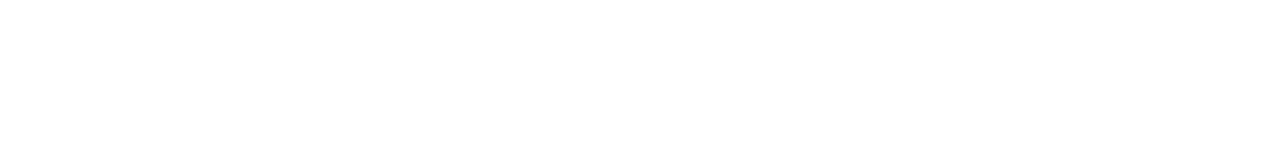
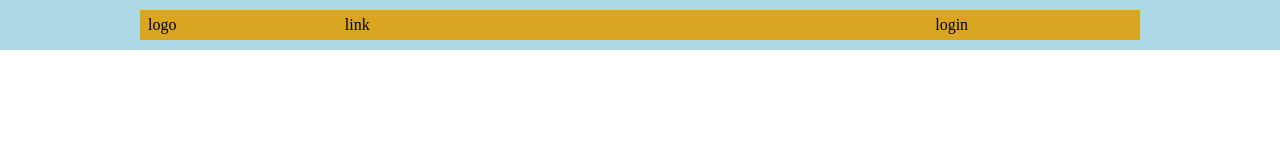
Before and after one commit to vitodursopettersson/htmlcss-struttura-discord, a plain HTML site: page index.html in a window 1280 px wide. Drawn offline with Linux system fonts and the light colour scheme.

Commit message:
test: header

```diff
--- a/css/style.css
+++ b/css/style.css
@@ -9,3 +9,53 @@ Reset Default
     margin: 0;
     box-sizing: border-box;
 }
+
+/*
+***************
+Design System
+***************
+*/
+
+.container {
+    width: 1000px;
+    margin: 0 auto;
+    display: flex;
+    padding: 6px 8px;
+}
+
+
+/*
++++++++++++++++
+Debug
++++++++++++++++
+*/
+
+.debug header {
+    background-color: #ADD8E6;
+}
+
+.container {
+    background-color: #DAA520;
+}
+
+/*
+---------------
+Header
+---------------
+*/
+
+header {
+    padding: 10px 0px;
+}
+
+.brand {
+    width: 20%;
+}
+
+.menu {
+    width: 60%;
+}
+
+.login {
+    width: 20%;
+}
--- a/index.html
+++ b/index.html
@@ -11,8 +11,14 @@
 
 </head>
 
-<body>
-
+<body class="debug">
+    <header>
+        <div class="container">
+            <div class="brand">logo</div>
+            <nav class="menu">link</nav>
+            <div class="login">login</div>
+        </div>
+    </header>
 </body>
 
 </html>
```
